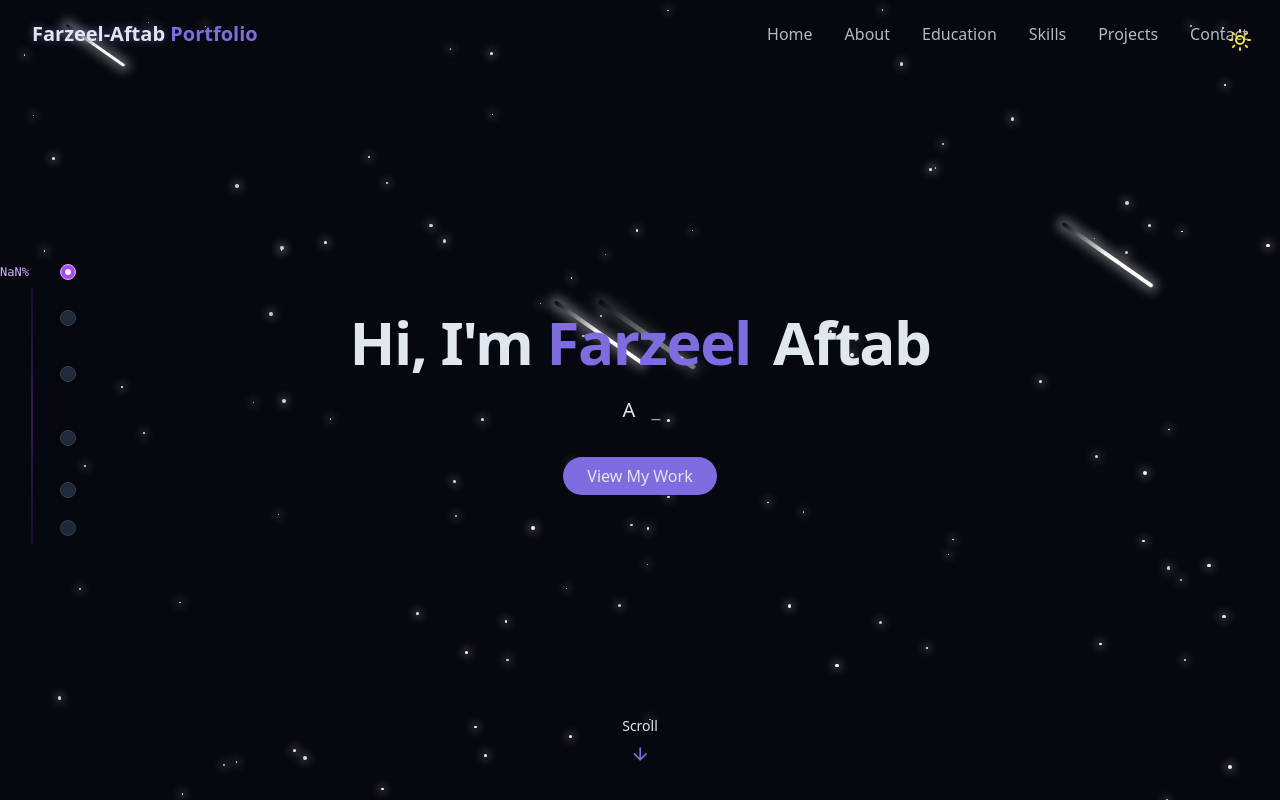
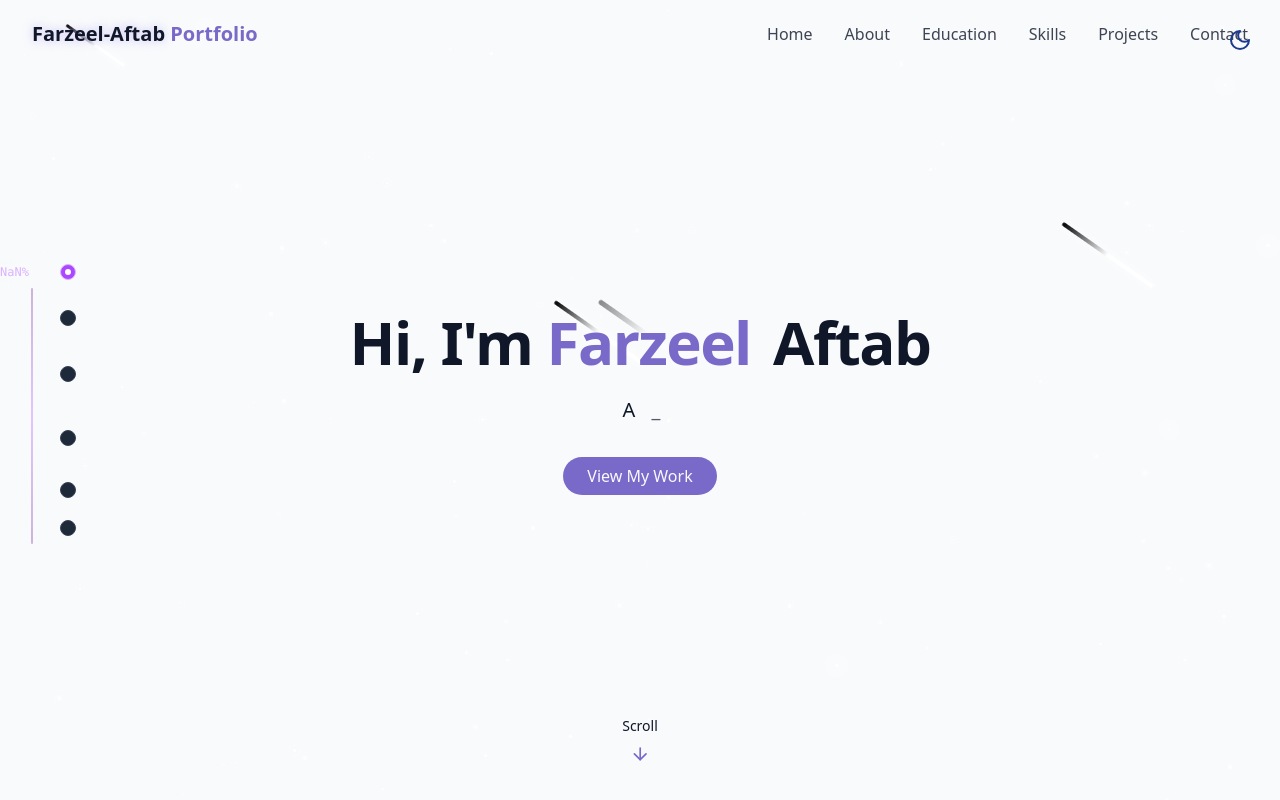
Before and after one commit to Farzeel/MyPortfolio, a React (Vite) app: page / in a window 1280 px wide. Shown: the top 800 px of the page. Built offline with nearby package versions, Linux system fonts and the light colour scheme.

Commit message:
version2

```diff
--- a/src/App.jsx
+++ b/src/App.jsx
@@ -9,11 +9,11 @@ function App() {
 
   const [look, setLook] = useState('');
 
-  useEffect(() => {
+  // useEffect(() => {
 
-    localStorage.setItem("theme", "dark");
+  //   localStorage.setItem("theme", "dark");
 
-  }, []);
+  // }, []);
   return (
     <>
      {/* <ScrollProgressTimeline/> */}
--- a/src/pages/Home.jsx
+++ b/src/pages/Home.jsx
@@ -25,7 +25,7 @@ export const Home = ({look , setLook}) => {
     }
   };
 
-  const [isDarkMode, setIsDarkMode] = useState(false);
+  const [isDarkMode, setIsDarkMode] = useState(true);
 
   return (
     <div className="min-h-screen bg-background text-foreground overflow-x-hidden ">
```
